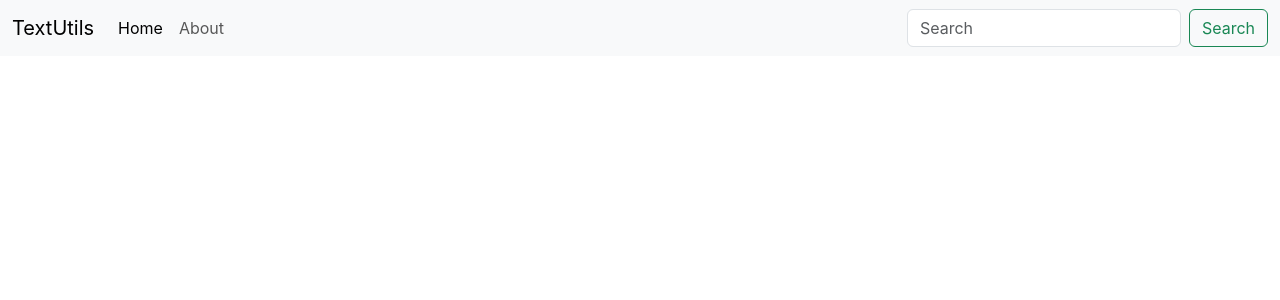
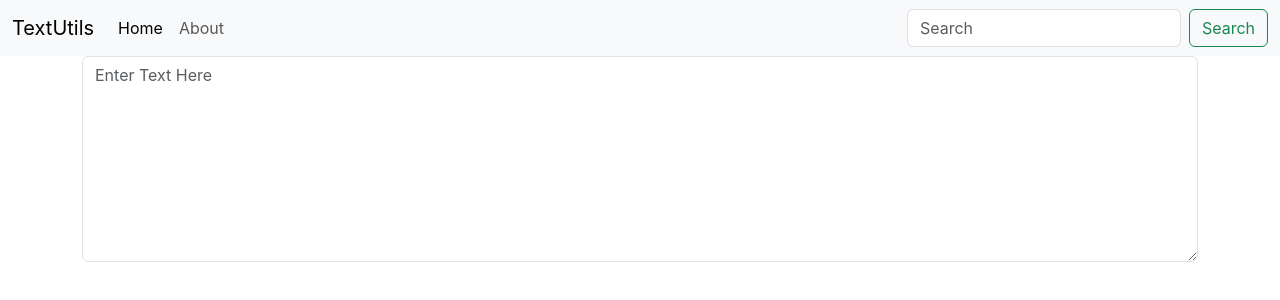
Before and after one commit to ParasPanta/TextUtils, a React (Create React App) app: page / in a window 1280 px wide. Shown: the top 300 px of the page. Built offline with nearby package versions, Linux system fonts and the light colour scheme.

Commit message:
added Textarea

```diff
--- a/src/App.js
+++ b/src/App.js
@@ -1,10 +1,14 @@
 import "./App.css";
 import Navbar from "./components/Navbar";
+import TextForm from "./components/TextForm";
 
 function App() {
   return (
     <>
-      <Navbar title='TextUtils'/>
+      <Navbar title='TextUtils' />
+      <div className="container">
+        <TextForm/>
+      </div>
     </>
   );
 }
--- /dev/null
+++ b/src/components/TextForm.js
@@ -0,0 +1,18 @@
+import React from "react";
+
+function TextForm() {
+  return (
+    <>
+      <div className="mb-3">
+        <textarea
+          className="form-control"
+          placeholder="Enter Text Here"
+          id="myBox"
+          rows="8"
+        ></textarea>
+      </div>
+    </>
+  );
+}
+
+export default TextForm;
```
